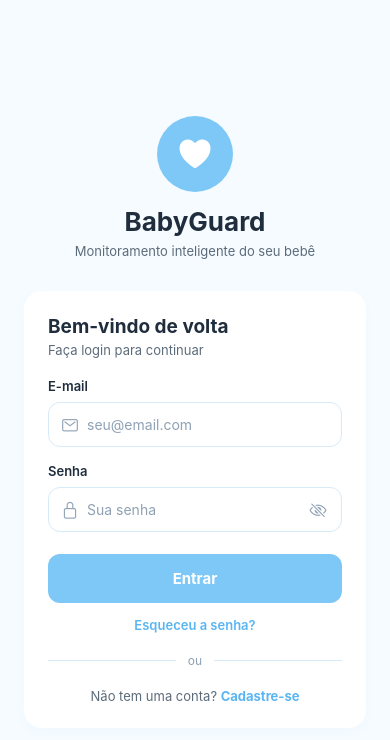
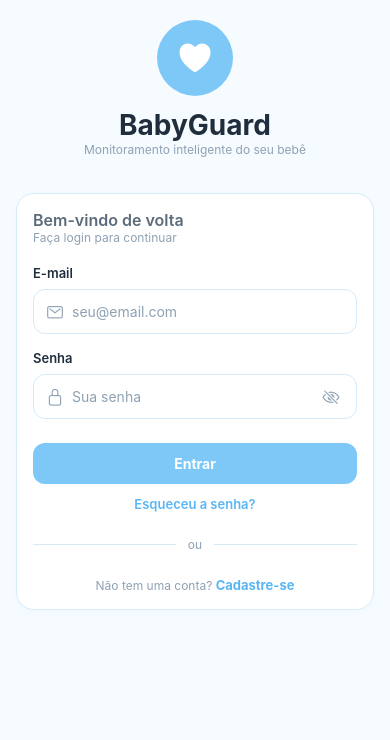
Before and after one commit to App-Baby-Guard/Desenvolvimento-App-Baby-Guard, a React Native app in the folder frontend/: screen /Login in a window 390 px wide. Shown: the top 740 px of the page. Built offline with nearby package versions, Linux system fonts and the light colour scheme.

Commit message:
Refatora telas e componentes: ajusta estilos, remove ícones, identação de código

```diff
--- a/frontend/src/hooks/useLogin.ts
+++ b/frontend/src/hooks/useLogin.ts
@@ -56,7 +56,7 @@ export function useLogin(onSuccess?: (token: string) => void): UseLoginReturn {
     setCarregando(true);
     setErro('');
 
-    // ⚠️  MODO DE TESTE — remove esse bloco quando o backend estiver pronto
+    // TODO: MODO DE TESTE — remove esse bloco quando o backend estiver pronto
     // Qualquer e-mail/senha válidos passam direto
     await new Promise((resolve) => setTimeout(resolve, 800)); // simula delay de rede
     setCarregando(false);
@@ -64,7 +64,7 @@ export function useLogin(onSuccess?: (token: string) => void): UseLoginReturn {
     return;
     // ── fim do bloco de teste ──────────────────────────────────────────────
 
-    // 🔒 Código real (descomente quando o backend estiver pronto):
+    //  Código real
     // try {
     //   const resposta = await fetch('http://localhost:3000/auth/login', {
     //     method: 'POST',
--- a/frontend/src/routes/TabNavigator.tsx
+++ b/frontend/src/routes/TabNavigator.tsx
@@ -1,6 +1,5 @@
 import React from "react";
 import { createBottomTabNavigator } from "@react-navigation/bottom-tabs";
-import { View, Text } from "react-native";
 import { Ionicons } from "@expo/vector-icons";
 
 import MeusRobosScreen from "../views/screens/MeusRobosScreen";
--- a/frontend/src/views/components/AlertCard.tsx
+++ b/frontend/src/views/components/AlertCard.tsx
@@ -5,9 +5,9 @@ import { COLORS, SPACING, BORDER_RADIUS, TYPOGRAPHY } from '../../shared/styles/
 
 interface AlertCardProps {
   iconName: string;        // Nome do ícone Ionicons
-  iconColor: string;       // Cor do ícone (ex: "#FF6B6B")
-  title: string;           // Título do alerta (ex: "Temperatura alta")
-  description: string;     // Descrição do alerta
+  iconColor: string;
+  title: string;           // Título do alerta
+  description: string;
   time: string;            // Hora (ex: "14:30")
   onDismiss: () => void;   // Função para remover alerta
 }
--- a/frontend/src/views/screens/ConfiguracoesScreen.tsx
+++ b/frontend/src/views/screens/ConfiguracoesScreen.tsx
@@ -145,7 +145,7 @@ export default function ConfiguracoesScreen({
   const handleLogout = () => {
     Alert.alert("Sair da Conta", "Tem certeza que deseja sair?", [
       { text: "Cancelar", style: "cancel" },
-      { text: "Sair", style: "destructive", onPress: () => {} },
+      { text: "Sair", style: "destructive", onPress: () => { } },
     ]);
   };
 
@@ -249,7 +249,7 @@ export default function ConfiguracoesScreen({
         <SectionHeader
           title="LIMITES DOS SENSORES"
           actionLabel="Ajustar"
-          onAction={() => {}}
+          onAction={() => { }}
         />
         <View style={GLOBAL_STYLES.cardNoPadding}>
           {SENSOR_LIMITS.map((item, idx) => (
--- a/frontend/src/views/screens/DashboardScreen.tsx
+++ b/frontend/src/views/screens/DashboardScreen.tsx
@@ -54,7 +54,7 @@ const DashboardScreen: React.FC = () => {
         {/* dispositivos */}
         <View style={GLOBAL_STYLES.rowPadding}>
           <View style={GLOBAL_STYLES.row}>
-            {["Quarto Sofia", "Sala", "Adicionar"].map((tab) => (
+            {["Quarto Sofia", "Sala", "+"].map((tab) => (
               <TouchableOpacity
                 key={tab}
                 style={[
--- a/frontend/src/views/screens/LoginScreen.tsx
+++ b/frontend/src/views/screens/LoginScreen.tsx
@@ -8,8 +8,9 @@ import {
   ScrollView,
   ActivityIndicator,
 } from 'react-native';
+import { SafeAreaView } from 'react-native-safe-area-context';
 import { Ionicons } from '@expo/vector-icons';
-import { COLORS } from '../../shared/styles/globalStyles'; // ✅ CORRIGIDO: era '../../styles/globalStyles'
+import { COLORS, GLOBAL_STYLES, SPACING } from '../../shared/styles/globalStyles';
 import { useLogin } from '../../hooks/useLogin';
 import { NativeStackNavigationProp } from "@react-navigation/native-stack";
 import type { RootStackParamList } from "../../routes/RootNavigator";
@@ -34,11 +35,13 @@ const LoginScreen: React.FC<Props> = ({ navigation }) => {
   });
 
   return (
+    <SafeAreaView style={GLOBAL_STYLES.screen}>
       <ScrollView
-      style={styles.fundo}
-      contentContainerStyle={styles.scroll}
+        contentContainerStyle={[GLOBAL_STYLES.scrollContent, styles.scrollCenter]}
         keyboardShouldPersistTaps="handled"
+        showsVerticalScrollIndicator={false}
       >
+        <View style={GLOBAL_STYLES.container}>
           <View style={styles.cabecalho}>
             <View style={styles.iconeContainer}>
               <Ionicons
@@ -48,21 +51,21 @@ const LoginScreen: React.FC<Props> = ({ navigation }) => {
               />
             </View>
 
-        <Text style={styles.titulo}>
+            <Text style={GLOBAL_STYLES.title}>
               BabyGuard
             </Text>
 
-        <Text style={styles.subtitulo}>
+            <Text style={GLOBAL_STYLES.textMuted}>
               Monitoramento inteligente do seu bebê
             </Text>
           </View>
 
-      <View style={styles.formulario}>
-        <Text style={styles.tituloBemVindo}>
+          <View style={GLOBAL_STYLES.card}>
+            <Text style={GLOBAL_STYLES.subtitle}>
               Bem-vindo de volta
             </Text>
 
-        <Text style={styles.instrucao}>
+            <Text style={[GLOBAL_STYLES.textMuted, { marginBottom: SPACING.xl }]}>
               Faça login para continuar
             </Text>
 
@@ -71,7 +74,7 @@ const LoginScreen: React.FC<Props> = ({ navigation }) => {
                 <Ionicons
                   name="alert-circle-outline"
                   size={16}
-              color="#D9534F"
+                  color={COLORS.error}
                 />
 
                 <Text style={styles.textoErro}>
@@ -95,7 +98,7 @@ const LoginScreen: React.FC<Props> = ({ navigation }) => {
                 />
 
                 <TextInput
-              style={styles.input}
+                  style={styles.inputFlex}
                   placeholder="seu@email.com"
                   placeholderTextColor={COLORS.textTertiary}
                   value={form.email}
@@ -123,7 +126,7 @@ const LoginScreen: React.FC<Props> = ({ navigation }) => {
                 />
 
                 <TextInput
-              style={styles.input}
+                  style={styles.inputFlex}
                   placeholder="Sua senha"
                   placeholderTextColor={COLORS.textTertiary}
                   value={form.senha}
@@ -161,7 +164,8 @@ const LoginScreen: React.FC<Props> = ({ navigation }) => {
             {/* BOTÃO LOGIN */}
             <TouchableOpacity
               style={[
-            styles.botaoEntrar,
+                GLOBAL_STYLES.buttonPrimary,
+                { marginTop: SPACING.sm, marginBottom: SPACING.md },
                 carregando && styles.botaoDesativado
               ]}
               onPress={handleLogin}
@@ -173,7 +177,7 @@ const LoginScreen: React.FC<Props> = ({ navigation }) => {
                   color={COLORS.textInverse}
                 />
               ) : (
-            <Text style={styles.textoBotaoEntrar}>
+                <Text style={GLOBAL_STYLES.buttonPrimaryText}>
                   Entrar
                 </Text>
               )}
@@ -188,18 +192,18 @@ const LoginScreen: React.FC<Props> = ({ navigation }) => {
 
             {/* DIVISOR */}
             <View style={styles.divisor}>
-          <View style={styles.linhaDivisor} />
+              <View style={[GLOBAL_STYLES.divider, { flex: 1 }]} />
 
               <Text style={styles.textoDivisor}>
                 ou
               </Text>
 
-          <View style={styles.linhaDivisor} />
+              <View style={[GLOBAL_STYLES.divider, { flex: 1 }]} />
             </View>
 
             {/* CADASTRAR */}
-        <View style={styles.rodape}>
-          <Text style={styles.textoRodape}>
+            <View style={[GLOBAL_STYLES.row, { justifyContent: 'center' }]}>
+              <Text style={GLOBAL_STYLES.textMuted}>
                 Não tem uma conta?{" "}
               </Text>
 
@@ -213,25 +217,21 @@ const LoginScreen: React.FC<Props> = ({ navigation }) => {
               </TouchableOpacity>
             </View>
           </View>
+        </View>
       </ScrollView>
+    </SafeAreaView>
   );
 };
 
 const styles = StyleSheet.create({
-  fundo: {
-    flex: 1,
-    backgroundColor: COLORS.background,
-  },
-
-  scroll: {
-    flexGrow: 1,
+  scrollCenter: {
     justifyContent: "center",
-    padding: 24,
   },
 
   cabecalho: {
     alignItems: "center",
-    marginBottom: 32,
+    marginBottom: SPACING.xxxl,
+    marginTop: SPACING.xl,
   },
 
   iconeContainer: {
@@ -241,47 +241,7 @@ const styles = StyleSheet.create({
     backgroundColor: COLORS.primary,
     justifyContent: "center",
     alignItems: "center",
-    marginBottom: 14,
-  },
-
-  titulo: {
-    fontSize: 26,
-    fontWeight: "700",
-    color: COLORS.textPrimary,
-    marginBottom: 6,
-  },
-
-  subtitulo: {
-    fontSize: 13,
-    color: COLORS.textSecondary,
-    textAlign: "center",
-  },
-
-  formulario: {
-    backgroundColor: COLORS.surface,
-    borderRadius: 18,
-    padding: 24,
-    shadowColor: COLORS.shadowColor,
-    shadowOffset: {
-      width: 0,
-      height: 4
-    },
-    shadowOpacity: 0.14,
-    shadowRadius: 10,
-    elevation: 4,
-  },
-
-  tituloBemVindo: {
-    fontSize: 19,
-    fontWeight: "700",
-    color: COLORS.textPrimary,
-    marginBottom: 4,
-  },
-
-  instrucao: {
-    fontSize: 13,
-    color: COLORS.textSecondary,
-    marginBottom: 20,
+    marginBottom: SPACING.md,
   },
 
   caixaErro: {
@@ -289,9 +249,9 @@ const styles = StyleSheet.create({
     alignItems: "center",
     backgroundColor: "#FFF0F0",
     borderRadius: 8,
-    padding: 12,
-    marginBottom: 16,
-    gap: 8,
+    padding: SPACING.md,
+    marginBottom: SPACING.lg,
+    gap: SPACING.sm,
     borderWidth: 1,
     borderColor: "#FACCCC",
   },
@@ -299,18 +259,18 @@ const styles = StyleSheet.create({
   textoErro: {
     flex: 1,
     fontSize: 13,
-    color: "#D9534F",
+    color: COLORS.error,
   },
 
   grupoCampo: {
-    marginBottom: 16,
+    marginBottom: SPACING.lg,
   },
 
   label: {
     fontSize: 13,
     fontWeight: "600",
     color: COLORS.textPrimary,
-    marginBottom: 8,
+    marginBottom: SPACING.sm,
   },
 
   campoComIcone: {
@@ -320,14 +280,14 @@ const styles = StyleSheet.create({
     borderWidth: 1,
     borderColor: COLORS.inputBorder,
     borderRadius: 12,
-    paddingHorizontal: 12,
+    paddingHorizontal: SPACING.md,
   },
 
   iconeInput: {
-    marginRight: 8,
+    marginRight: SPACING.sm,
   },
 
-  input: {
+  inputFlex: {
     flex: 1,
     fontSize: 14,
     color: COLORS.textPrimary,
@@ -338,28 +298,13 @@ const styles = StyleSheet.create({
     padding: 4,
   },
 
-  botaoEntrar: {
-    backgroundColor: COLORS.primary,
-    borderRadius: 12,
-    paddingVertical: 15,
-    alignItems: "center",
-    marginTop: 6,
-    marginBottom: 14,
-  },
-
   botaoDesativado: {
     opacity: 0.65,
   },
 
-  textoBotaoEntrar: {
-    color: COLORS.textInverse,
-    fontSize: 15,
-    fontWeight: "700",
-  },
-
   linkEsqueceuSenha: {
     alignItems: "center",
-    marginBottom: 20,
+    marginBottom: SPACING.xl,
   },
 
   textoLink: {
@@ -371,30 +316,13 @@ const styles = StyleSheet.create({
   divisor: {
     flexDirection: "row",
     alignItems: "center",
-    marginBottom: 20,
-  },
-
-  linhaDivisor: {
-    flex: 1,
-    height: 1,
-    backgroundColor: COLORS.border,
+    marginBottom: SPACING.xl,
   },
 
   textoDivisor: {
-    marginHorizontal: 12,
+    marginHorizontal: SPACING.md,
     fontSize: 12,
     color: COLORS.textTertiary,
-  },
-
-  rodape: {
-    flexDirection: "row",
-    justifyContent: "center",
-    alignItems: "center",
-  },
-
-  textoRodape: {
-    fontSize: 13,
-    color: COLORS.textSecondary,
   },
 
   textoCriarConta: {
--- a/frontend/src/views/screens/MeusRobosScreen.tsx
+++ b/frontend/src/views/screens/MeusRobosScreen.tsx
@@ -30,6 +30,7 @@ export default function MeusRobosScreen() {
   const { robos, removeRobo } = useRobos();
   const [busca, setBusca] = useState("");
 
+  // TODO: Substituir dados mockados pelos recebidos da API (endpoint de robôs)
   const robosMock: Robo[] = [
     {
       id: "ESP32-BD-001",
@@ -139,7 +140,7 @@ export default function MeusRobosScreen() {
                     removeRobo(item.id);
                     Toast.show({
                       type: "success",
-                      text1: "Robô excluído! 🗑️",
+                      text1: "Robô excluído!",
                       text2: `${item.nome} foi removido.`,
                       visibilityTime: 3000,
                     });
--- a/frontend/src/views/screens/NovoRoboScreen.tsx
+++ b/frontend/src/views/screens/NovoRoboScreen.tsx
@@ -38,7 +38,7 @@ export default function NovoRoboScreen() {
 
       Toast.show({
         type: "success",
-        text1: "Robô criado! 🎉",
+        text1: "Robô criado!",
         text2: "Seu robô foi registrado com sucesso.",
         visibilityTime: 3000,
       });
--- a/frontend/src/views/screens/PerfilScreen.tsx
+++ b/frontend/src/views/screens/PerfilScreen.tsx
@@ -12,6 +12,7 @@ import { COLORS, GLOBAL_STYLES } from "../../shared/styles/globalStyles";
 import { styles } from "../../styles/perfilStyles";
 
 // MOCK
+// TODO: Substituir dados mockados pelos recebidos da API (endpoint de usuário)
 const USER = {
   nome: "Ricardo Silva",
   email: "ricardo.silva@hotmail.com",
--- a/frontend/src/views/screens/RenomearRoboScreen.tsx
+++ b/frontend/src/views/screens/RenomearRoboScreen.tsx
@@ -35,7 +35,7 @@ export default function RenomearRoboScreen() {
 
     Toast.show({
       type: "success",
-      text1: "Robô renomeado! ✏️",
+      text1: "Robô renomeado!",
       text2: `Novo nome: ${novoNome}`,
       visibilityTime : 3000,
     });
--- a/frontend/src/views/screens/RoboDetalhesScreen.tsx
+++ b/frontend/src/views/screens/RoboDetalhesScreen.tsx
@@ -86,8 +86,8 @@ export default function RoboDetalhesScreen() {
         {robo.status === "config"
           ? "Em configuração"
           : robo.status === "online"
-          ? "Online"
-          : "Offline"}
+            ? "Online"
+            : "Offline"}
       </Text>
 
       {/* Último sinal */}
@@ -123,7 +123,7 @@ export default function RoboDetalhesScreen() {
       {/* Botão Ver Dados */}
       <TouchableOpacity
         style={[GLOBAL_STYLES.buttonSecondary]}
-        onPress={() => {}}
+        onPress={() => { }}
       >
         <Text style={GLOBAL_STYLES.buttonSecondaryText}>Ver dados</Text>
       </TouchableOpacity>
```
Lines whose indentation alone changed are shown as unchanged.
